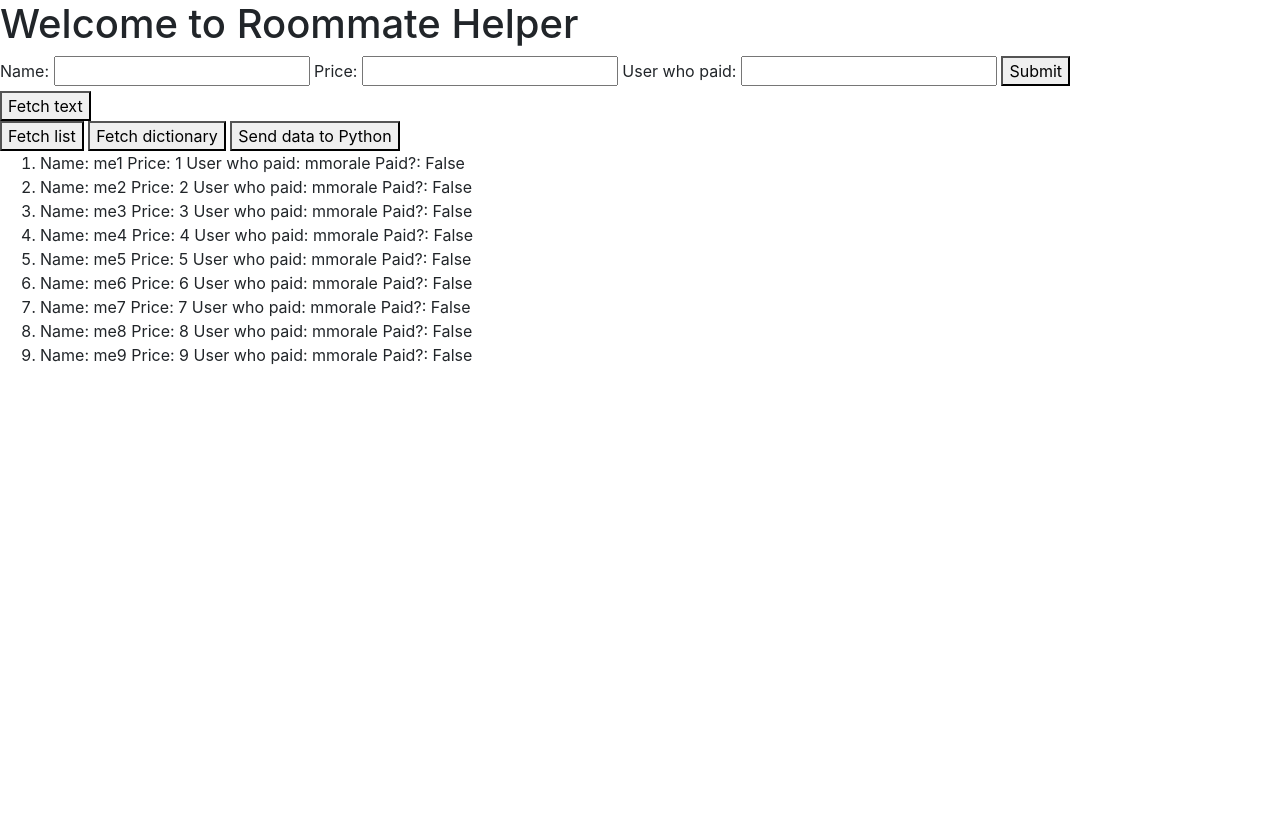
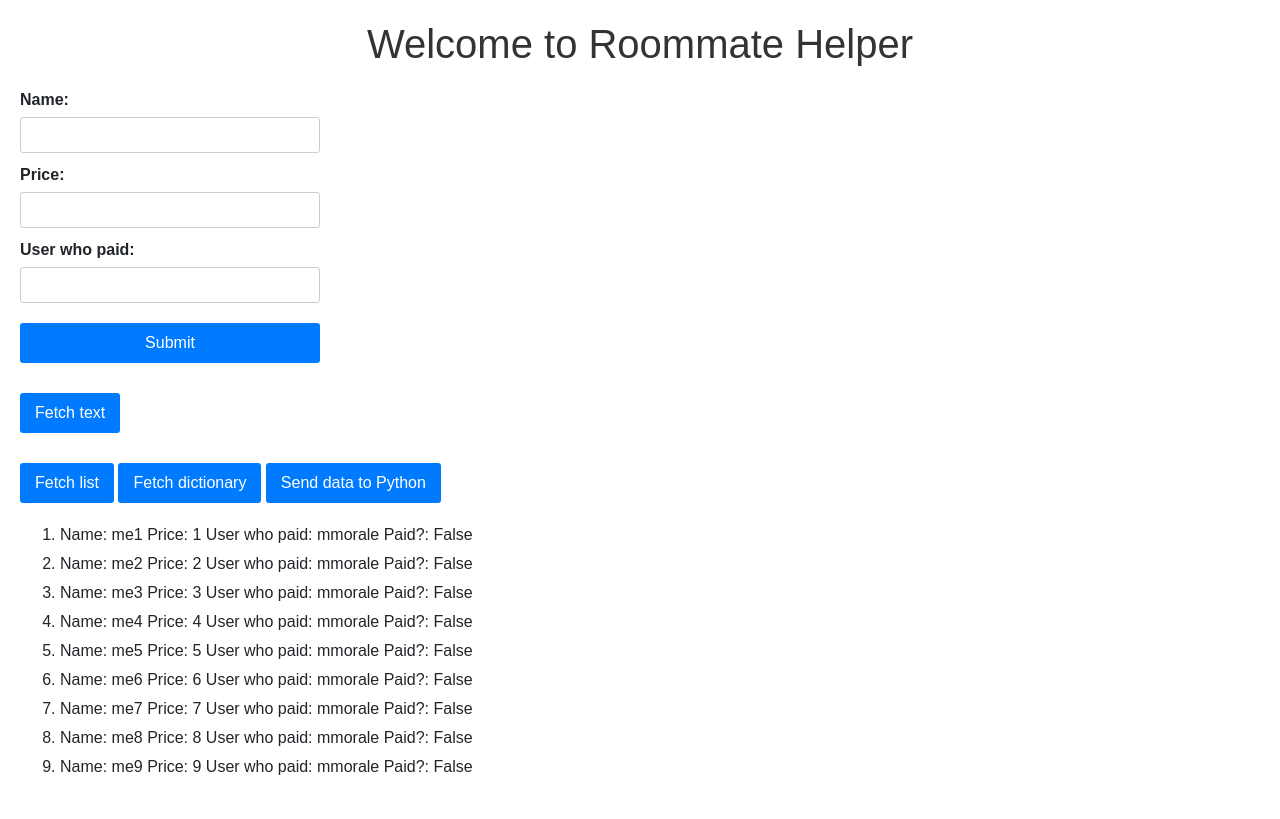
Before and after one commit to beknobloch/Roommate-Helper, a Flask app: page / in a window 1280 px wide. Before the commit the page ends 365 px from the top, so only its background shows below. Run offline with Flask 3, Linux system fonts and the light colour scheme.

Commit message:
Improved web page aesthetic

```diff
--- a/templates/index.html
+++ b/templates/index.html
@@ -1,115 +1,158 @@
 <!DOCTYPE html>
-
 <html lang="en">
   <head>
     <!-- Meta tags -->
     <meta charset="utf-8">
     <meta name="viewport" content="width=device-width, initial-scale=1, shrink-to-fit=no">
     <title>Roommate Helper</title>
-
     <!-- Bootstrap CSS -->
     <link rel="stylesheet" href="https://cdn.jsdelivr.net/npm/bootstrap@4.3.1/dist/css/bootstrap.min.css" integrity="sha384-ggOyR0iXCbMQv3Xipma34MD+dH/1fQ784/j6cY/iJTQUOhcWr7x9JvoRxT2MZw1T" crossorigin="anonymous">
+    <!-- Custom Styles -->
+    <style>
+      body {
+        font-family: Arial, sans-serif;
+        padding: 20px;
+      }
 
+      h1 {
+        color: #333;
+        text-align: center;
+      }
+
+      form {
+        margin: 20px 0;
+        display: flex;
+        flex-direction: column;
+        max-width: 300px;
+      }
+
+      label {
+        margin-bottom: 5px;
+        font-weight: bold;
+      }
+
+      input {
+        padding: 5px;
+        margin-bottom: 10px;
+        border: 1px solid #ccc;
+        border-radius: 3px;
+      }
+
+      button {
+        padding: 8px 15px;
+        margin-top: 10px;
+        background-color: #007bff;
+        color: #fff;
+        border: none;
+        border-radius: 3px;
+        cursor: pointer;
+      }
+
+      button:hover {
+        background-color: #0056b3;
+      }
+
+      #output1,
+      #output2 {
+        margin-top: 20px;
+      }
+
+      #list li {
+        margin-bottom: 5px;
+      }
+
+      #dict {
+        margin-top: 20px;
+      }
+    </style>
   </head>
   <body>
     <h1>Welcome to Roommate Helper</h1>
-
     <!--Example of connecting frontend & backend -->
     <form id="testForm">
       <label for="itemNameInput">Name:</label>
       <input type="text" id="itemNameInput" name="itemNameInput">
-
       <label for="itemPriceInput">Price:</label>
       <input type="number" id="itemPriceInput" name="itemPriceInput">
-
       <label for="userWhoPaidInput">User who paid:</label>
       <input type="text" id="userWhoPaidInput" name="userWhoPaidInput">
-
       <button type="button" onclick="sendData()">Submit</button>
     </form>
-
     <button id="button1">Fetch text</button>
     <div id="output1"></div>
-
     <button id="button2">Fetch list</button>
     <button id="button3">Fetch dictionary</button>
     <button id="sendButton">Send data to Python</button>
     <div id="output2"></div>
-
     <ol id="list"></ol>
-
     <h1 id="dict"></h1>
     <script>
       // fetches text from python (must be string, dict, int, or tuple)
       function fetchText() {
-            fetch('/pass_data', {method: 'POST',})
-                .then(response => response.text())
-                .then(result => {
+        fetch('/pass_data', {
+          method: 'POST',
+        }).then(response => response.text()).then(result => {
           document.getElementById('output1').innerText = result;
         })
       }
-
       // fetches list from python and adds it to a html ordered list
       function fetchList(func) {
-            fetch(func, {method: 'POST',})
+        fetch(func, {
+            method: 'POST',
+          })
           // response.json() returns a parsed json object which is treated as an array
-                .then(response => response.json())
-                .then(result => {
+          .then(response => response.json()).then(result => {
             itemList = document.getElementById("list")
             itemList.innerHTML = ""
-
-                    for(let i = 0; i < result.length; i++){
-                        itemList.innerHTML += "<li>" + result[i] + "</li>"
+            for (let i = 0; i < result.length; i++) {
+              itemList.innerHTML += " <li> " + result[i] + " </li>"
             }
           })
-
       }
       // fetches dict from python using pass_dict python method
-        function fetchDict(){
-            fetch('/pass_dict', {method: 'POST',})
-                .then(response => response.text())
-                .then(result => {
+      function fetchDict() {
+        fetch('/pass_dict', {
+          method: 'POST',
+        }).then(response => response.text()).then(result => {
           document.getElementById('dict').innerText = result;
         })
       }
-
       // sends data to python using jquery
       function sendData() {
         let dataArray = []
-
         /* sends the user input as an array
         The array contains each attribute of an item object
         Python uses this data to create a new item and append it to the item list
         */
-            $('form input').each(function () {
+        $('form input').each(function() {
           dataArray.push($(this).val());
         })
-
         $.ajax({
           type: 'POST',
           url: '/retrieveData',
           contentType: 'application/json;charset=UTF-8',
-                data: JSON.stringify({ data: dataArray }),
-                success: function (response) {
+          data: JSON.stringify({
+            data: dataArray
+          }),
+          success: function(response) {
             console.log('Data sent successfully');
             console.log(response);
             fetchList('/pass_list')
           },
-                error: function (error) {
+          error: function(error) {
             console.error('Error sending data');
             console.error(error);
           }
         });
       }
       document.getElementById('button1').addEventListener('click', fetchText)
-        document.getElementById('button2').addEventListener('click', function(){fetchList('/pass_list')})
+      document.getElementById('button2').addEventListener('click', function() {
+        fetchList('/pass_list')
+      })
       document.getElementById('button3').addEventListener('click', fetchDict)
       fetchList('/pass_list')
-
       document.getElementById('sendButton').addEventListener('click', sendData)
-
     </script>
-
     <!-- Optional Bootstrap JavaScript support -->
     <script src="https://code.jquery.com/jquery-3.7.1.js" integrity="sha256-eKhayi8LEQwp4NKxN+CfCh+3qOVUtJn3QNZ0TciWLP4=" crossorigin="anonymous"></script>
     <script src="https://cdn.jsdelivr.net/npm/popper.js@1.14.7/dist/umd/popper.min.js" integrity="sha384-UO2eT0CpHqdSJQ6hJty5KVphtPhzWj9WO1clHTMGa3JDZwrnQq4sF86dIHNDz0W1" crossorigin="anonymous"></script>
```
Lines whose indentation alone changed are shown as unchanged.
